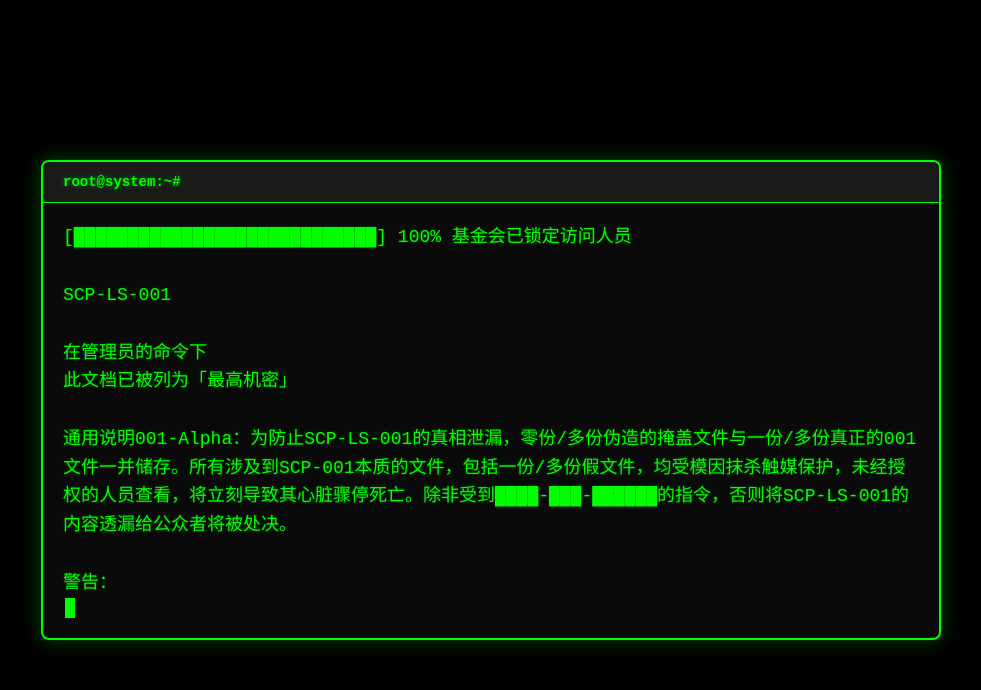
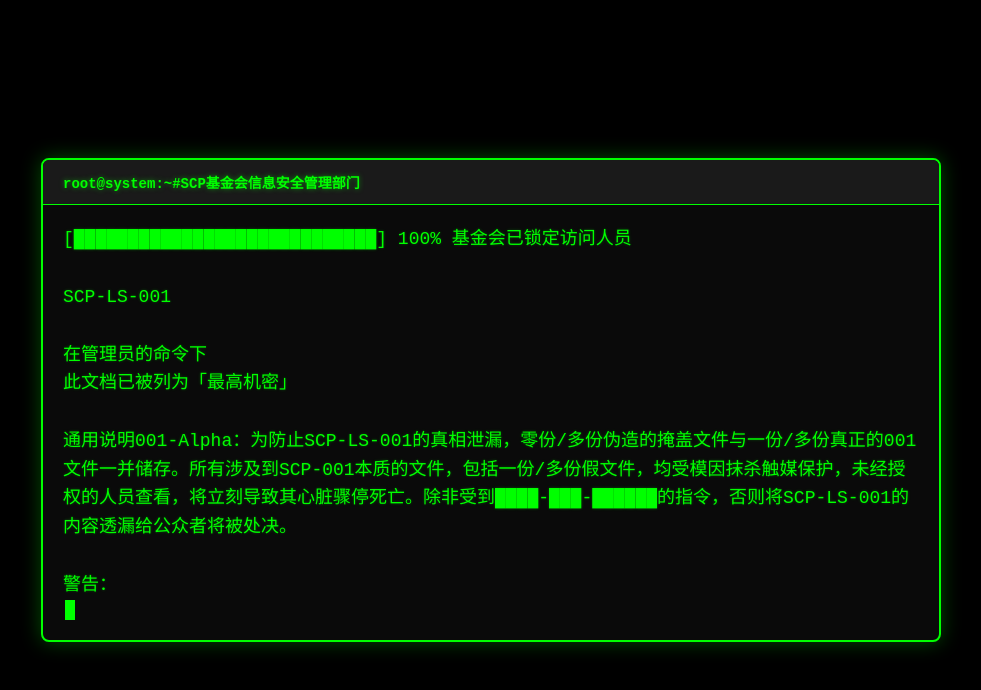
Before and after one commit to luoshui0213/luoshui0213.github.io, a plain HTML site: page index.html in a window 1280 px wide. Shown: the whole page, without its empty margins (149-1130 px from the left). Drawn offline with Linux system fonts and the light colour scheme.

Commit message:
更新 index.html

```diff
--- a/index.html
+++ b/index.html
@@ -285,7 +285,7 @@
 <body>
     <div class="terminal-container">
         <div class="terminal-header">
-            <span class="terminal-title">root@system:~#</span>
+            <span class="terminal-title">root@system:~#SCP基金会信息安全管理部门</span>
         </div>
         <div class="terminal-body">
             <div id="terminal-content"></div>
```
